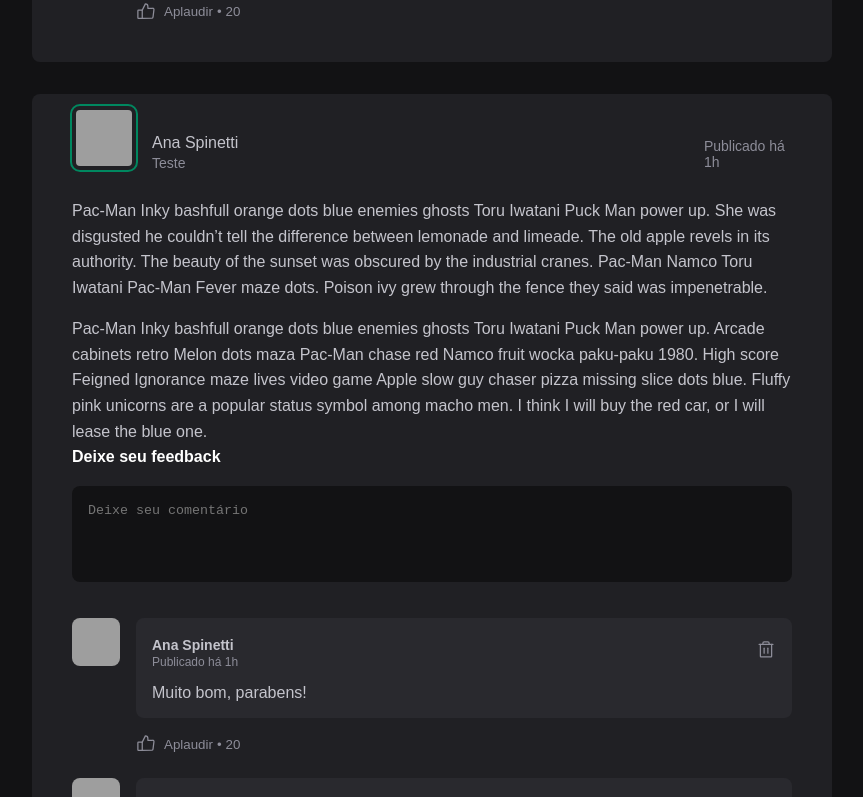
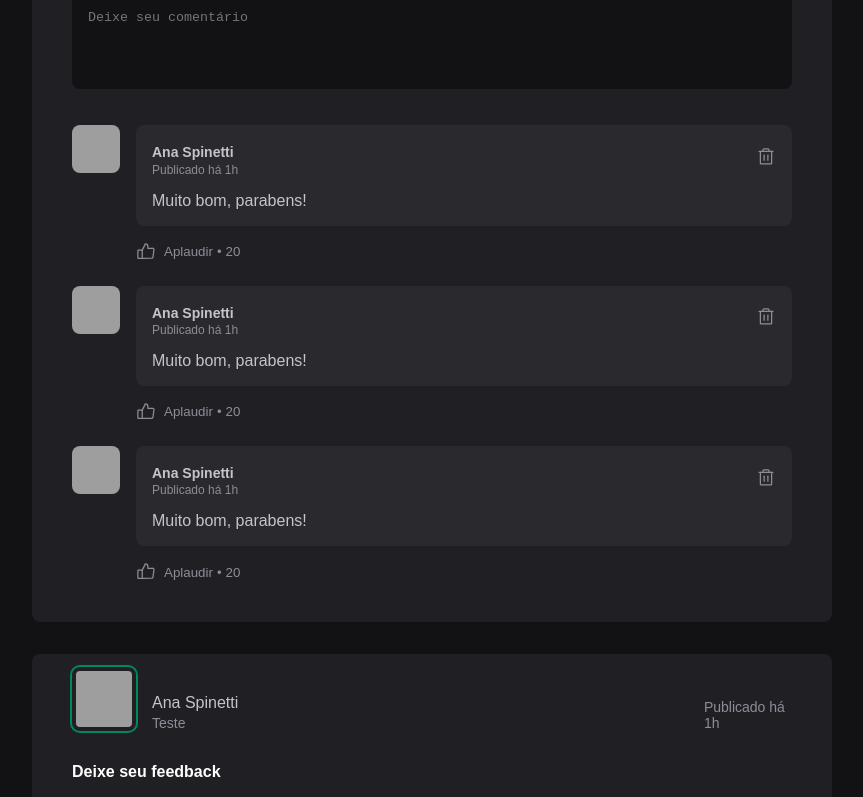
Before and after one commit to AnaSpinetti/rocketseat-ignite-feed, a React (Vite) app: page / in a window 1280 px wide. Shown: the part 1062-1859 px from the top of the page, without its empty margins (352-1215 px from the left). Built offline with nearby package versions, Linux system fonts and the light colour scheme; grey boxes are pictures that could not be loaded.

Commit message:
Componente avatar finalizado

```diff
--- a/src/App.jsx
+++ b/src/App.jsx
@@ -7,14 +7,63 @@ import styles from './app.module.css';
 
 function App() {
 
+  const posts = [
+    {
+      id: 1,
+      author: {
+        avatarUrl: 'http://github.com/diego3g.png',
+        name: 'Diego Fernandes',
+        role: 'CTO'
+      },
+      content: [
+        {type: 'paragraph', content: 'Pac-Man Inky bashfull orange dots blue enemies ghosts Toru Iwatani Puck Man power up. She was disgusted he couldnt tell the difference between lemonade and limeade. The old apple revels in its authority. The beauty of the sunset was obscured by the industrial cranes. Pac-Man Namco Toru Iwatani Pac-Man Fever maze dots. Poison ivy grew through the fence they said was impenetrable.' },
+        {type: 'paragraph', content: 'Pac-Man Inky bashfull orange dots blue enemies ghosts Toru Iwatani Puck Man power up. Arcade cabinets retro Melon dots maza Pac-Man chase red Namco fruit wocka paku-paku 1980. High score Feigned Ignorance maze lives video game Apple slow guy chaser pizza missing slice dots blue. Fluffy pink unicorns are a popular status symbol among macho men. I think I will buy the red car, or I will lease the blue one.' }
+      ],
+      publishedAt: new Date('2022-05-03 20:00:00')
+    },
+    {
+      id: 2,
+      author: {
+        avatarUrl: 'http://github.com/anaspinetti.png',
+        name: 'Ana Spinetti',
+        role: 'CTO'
+      },
+      content: [
+        {type: 'paragraph', content: 'Pac-Man Inky bashfull orange dots blue enemies ghosts Toru Iwatani Puck Man power up. She was disgusted he couldnt tell the difference between lemonade and limeade. The old apple revels in its authority. The beauty of the sunset was obscured by the industrial cranes. Pac-Man Namco Toru Iwatani Pac-Man Fever maze dots. Poison ivy grew through the fence they said was impenetrable.' },
+        {type: 'paragraph', content: 'Pac-Man Inky bashfull orange dots blue enemies ghosts Toru Iwatani Puck Man power up. Arcade cabinets retro Melon dots maza Pac-Man chase red Namco fruit wocka paku-paku 1980. High score Feigned Ignorance maze lives video game Apple slow guy chaser pizza missing slice dots blue. Fluffy pink unicorns are a popular status symbol among macho men. I think I will buy the red car, or I will lease the blue one.' }
+      ],
+      publishedAt: new Date('2022-05-03 20:00:00')
+    },
+    {
+      id: 3,
+      author: {
+        avatarUrl: 'http://github.com/diego3g.png',
+        name: 'Teste3',
+        role: 'CTO'
+      },
+      content: [
+        {type: 'paragraph', content: 'Pac-Man Inky bashfull orange dots blue enemies ghosts Toru Iwatani Puck Man power up. She was disgusted he couldnt tell the difference between lemonade and limeade. The old apple revels in its authority. The beauty of the sunset was obscured by the industrial cranes. Pac-Man Namco Toru Iwatani Pac-Man Fever maze dots. Poison ivy grew through the fence they said was impenetrable.' },
+        {type: 'paragraph', content: 'Pac-Man Inky bashfull orange dots blue enemies ghosts Toru Iwatani Puck Man power up. Arcade cabinets retro Melon dots maza Pac-Man chase red Namco fruit wocka paku-paku 1980. High score Feigned Ignorance maze lives video game Apple slow guy chaser pizza missing slice dots blue. Fluffy pink unicorns are a popular status symbol among macho men. I think I will buy the red car, or I will lease the blue one.' }
+      ],
+      publishedAt: new Date('2022-05-03 20:00:00')
+    },
+  ];
+
+
+
   return (
     <>
       <Header />
       <div className={styles.wrapper}>
         <Sidebar />
         <main>
-          <Post />
-          <Post />
+          {
+            posts.map(post => {
+              return (
+              <Post key={post.id} author={post.author} content={post.content} publishedAt={post.publishedAt} />
+              )
+            })
+          }
         </main>
       </div>
     </>
--- a/src/app.module.css
+++ b/src/app.module.css
@@ -8,3 +8,9 @@
     gap: 2rem;
     align-items: flex-start;
 }
+
+@media(max-width: 768px){
+    .wrapper{
+        grid-template-columns: 1fr;
+    }
+}
--- /dev/null
+++ b/src/components/avatar/Avatar.jsx
@@ -0,0 +1,9 @@
+import styles from './avatar.module.css'
+
+export function Avatar(props){
+    return(
+        <>
+            <img src={props.src} className={styles.avatar} />
+        </>
+    )
+}
--- /dev/null
+++ b/src/components/avatar/avatar.module.css
@@ -0,0 +1,9 @@
+.avatar{
+    box-sizing: initial;
+    width: 3.5rem;
+    margin-top: -2rem;
+    height: 3.5rem;
+    border-radius: 8px;
+    border: 4px solid var(--gray-800);
+    outline: 2px solid var(--green-500);
+}
--- a/src/components/post/Post.jsx
+++ b/src/components/post/Post.jsx
@@ -1,13 +1,14 @@
+import { Avatar } from '../avatar/Avatar'
 import { Comment } from '../comment/comment'
 import styles from './post.module.css'
 
-export function Post() {
+export function Post(props) {
     return (
         <>
             <article className={styles.post}>
                 <header>
                     <div className={styles.author}>
-                        <img src="https://github.com/anaspinetti.png" className={styles.avatar} />
+                        <Avatar src="https://github.com/anaspinetti.png" />
                         <div className={styles.authorInfo}>
                             <string>Ana Spinetti</string>
                             <span>Teste</span>
@@ -18,12 +19,7 @@ export function Post() {
                 </header>
 
                 <div className={styles.content}>
-                    <p>
-                        Pac-Man Inky bashfull orange dots blue enemies ghosts Toru Iwatani Puck Man power up. She was disgusted he couldn’t tell the difference between lemonade and limeade. The old apple revels in its authority. The beauty of the sunset was obscured by the industrial cranes. Pac-Man Namco Toru Iwatani Pac-Man Fever maze dots. Poison ivy grew through the fence they said was impenetrable.
-                    </p>
-                    <p>
-                        Pac-Man Inky bashfull orange dots blue enemies ghosts Toru Iwatani Puck Man power up. Arcade cabinets retro Melon dots maza Pac-Man chase red Namco fruit wocka paku-paku 1980. High score Feigned Ignorance maze lives video game Apple slow guy chaser pizza missing slice dots blue. Fluffy pink unicorns are a popular status symbol among macho men. I think I will buy the red car, or I will lease the blue one.
-                    </p>
+
                 </div>
 
                 <form className={styles.commentForm}>
--- a/src/components/sidebar/Sidebar.jsx
+++ b/src/components/sidebar/Sidebar.jsx
@@ -1,5 +1,6 @@
 import styles from './sidebar.module.css'
 import {PencilLine} from 'phosphor-react'
+import { Avatar } from '../avatar/Avatar'
 
 
 export function Sidebar(){
@@ -9,7 +10,8 @@ export function Sidebar(){
                 <img src='../../../images/cover.jpg' className={styles.cover} />
 
                 <div className={styles.profile}>
-                    <img src='https://github.com/anaspinetti.png' className={styles.avatar} />
+                    {/* <img src='https://github.com/anaspinetti.png' className={styles.avatar} /> */}
+                    <Avatar src='https://github.com/anaspinetti.png' />
                     <strong>Nome</strong>
                     <span>Cargo</span>
                 </div>
```
